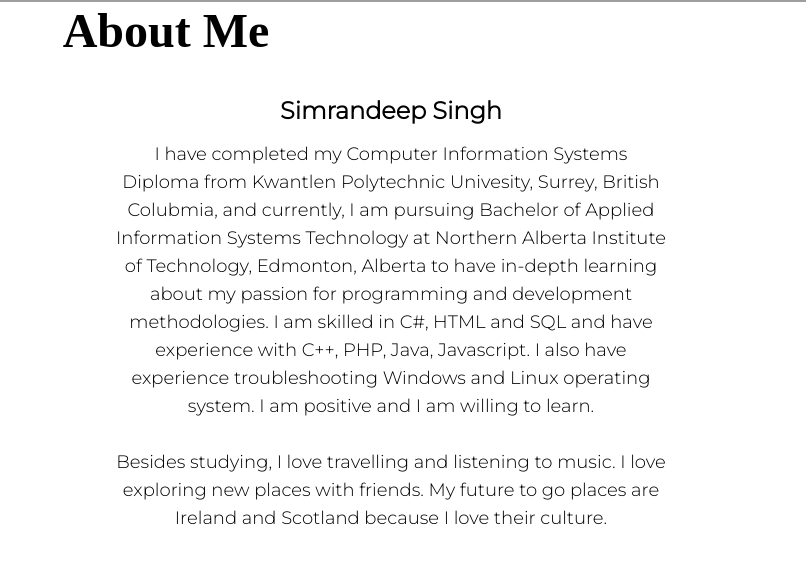
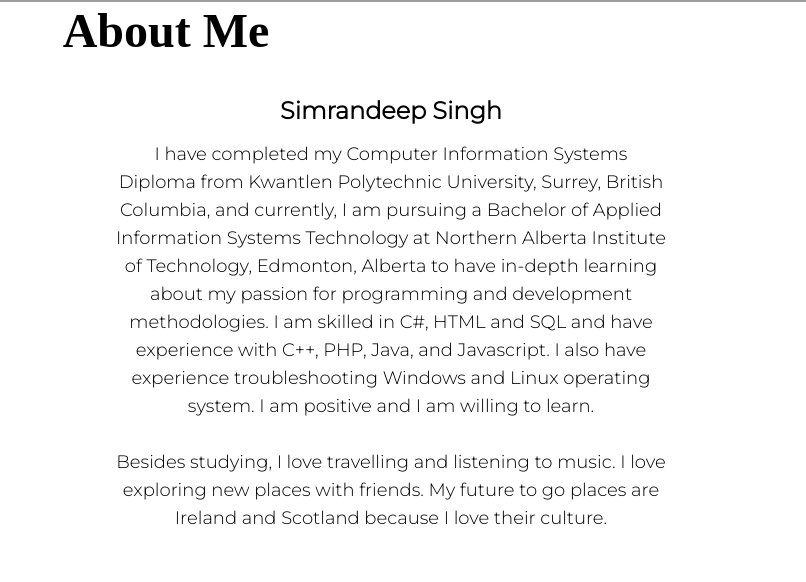
Before and after one commit to simran7755/Portfolio, a plain HTML site: page index.html in a window 1280 px wide. Shown: the part 898-1480 px from the top of the page, 474-1280 px from the left. Drawn offline with Linux system fonts and the light colour scheme.

Commit message:
Update index.html

```diff
--- a/index.html
+++ b/index.html
@@ -44,11 +44,11 @@
 
                 <p class="para">
                  I have completed my Computer Information Systems Diploma from
-                 Kwantlen Polytechnic Univesity, Surrey, British Colubmia, and currently, I am pursuing Bachelor of Applied
+                 Kwantlen Polytechnic University, Surrey, British Columbia, and currently, I am pursuing a Bachelor of Applied
                  Information Systems Technology at Northern Alberta Institute of Technology, Edmonton, Alberta to have in-depth
                  learning about my passion for programming and development
                  methodologies. I am skilled in C#, HTML and SQL and have experience
-                 with C++, PHP, Java, Javascript. I also have experience troubleshooting Windows and Linux operating
+                 with C++, PHP, Java, and Javascript. I also have experience troubleshooting Windows and Linux operating
                  system. I am positive and I am willing to learn.
                  <br> <br>
                  Besides studying, I love travelling and listening to music. I love exploring
```
